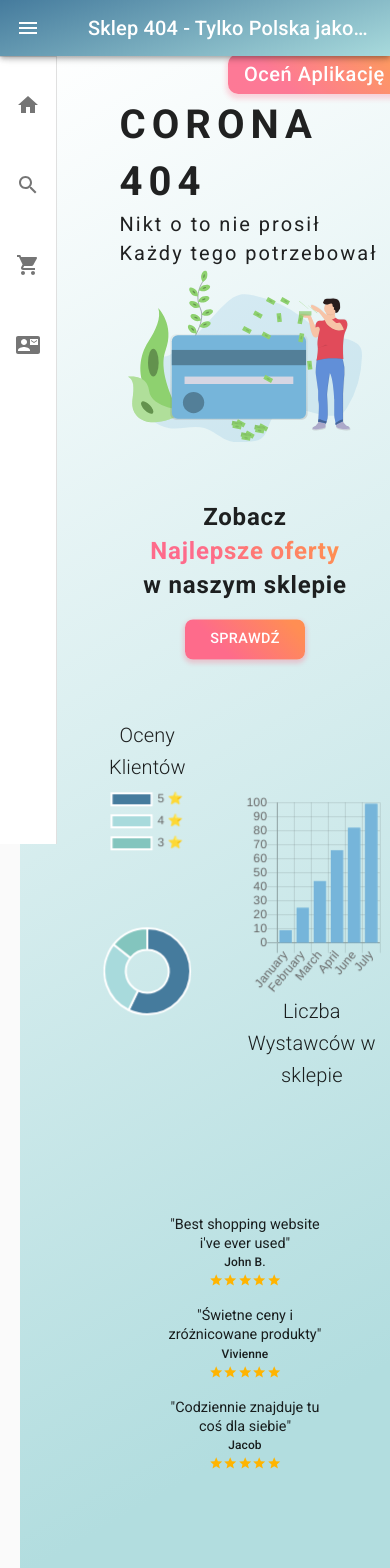
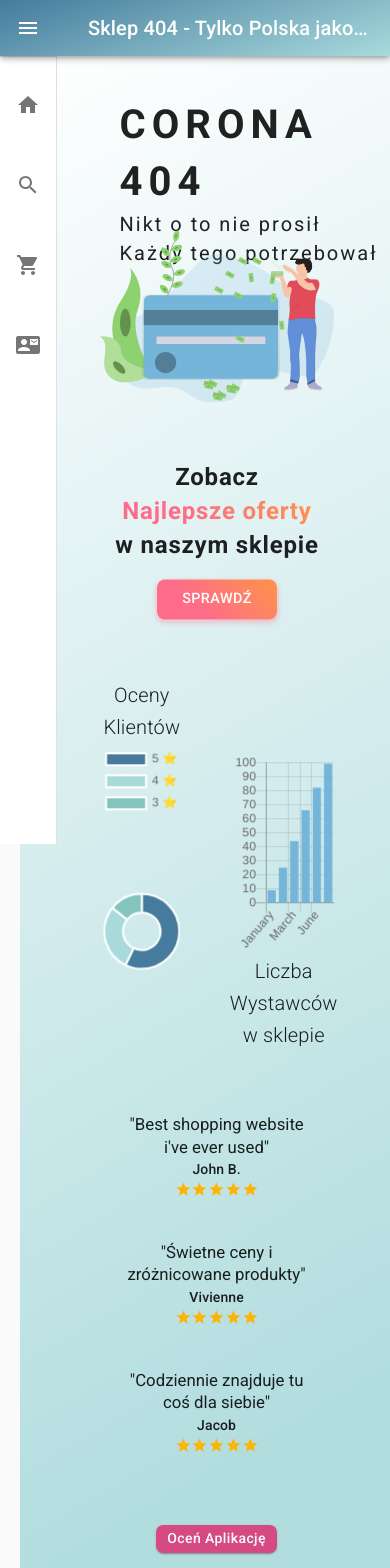
Before and after one commit to infoshareacademy/jfdzr1-corona404-app, a React (Create React App) app: page / in a window 390 px wide. Shown: the top 1568 px of the page. Built offline with nearby package versions, Linux system fonts and the light colour scheme; no server answers.

Commit message:
Rate button positioning fixed

```diff
--- a/src/dashboard/Rating/Rating.js
+++ b/src/dashboard/Rating/Rating.js
@@ -12,14 +12,14 @@ import { withStyles } from '@material-ui/core/styles';
 const StyledButton = withStyles({
     root: {
       height: '40px',
-      background: 'linear-gradient(45deg, #FE6B8B 30%, #FF8E53 90%)',
+      background: '#db3b7b',
       borderRadius: 10,
       fontSize: 20,
       lineHeight: 1.2,
       border: 0,
       opacity: .9,
       color: 'white',
-      boxShadow: '0 3px 5px 2px rgba(255, 105, 135, .3)',
+      // boxShadow: '0 3px 5px 2px rgba(255, 105, 135, .3)',
       textDecoration:'none'
     },
     label: {
--- a/src/dashboard/comments.js
+++ b/src/dashboard/comments.js
@@ -9,6 +9,7 @@ function Comments() {
     const value = 5;
     return (
         <div className="comments__container">
+            <div className="comments">
             <div className="comment">
                 <Typography variant="h5">"Best shopping website i've ever used"</Typography>
                 <Typography variant="h6">John B.</Typography>
@@ -30,6 +31,8 @@ function Comments() {
                     <Rating name="read-only" value={value} readOnly />
                 </Box>
             </div>
+            </div>
+            <RateUs/>
         </div>
     )
 }
--- a/src/dashboard/dashboard.css
+++ b/src/dashboard/dashboard.css
@@ -91,10 +91,15 @@
     width: 75%;
     margin:10vh auto;
     display: flex;
-    flex-flow: row nowrap;
+    flex-flow: column;
+    justify-items: space-around;
+    text-align: center;
+}
+
+.comments{
+    width: 100%;
+    display: flex;
     justify-content: space-evenly;
-    align-items: center;
-    text-align: center;
 }
 
 .comment{
@@ -113,10 +118,7 @@
 }
 
 .rating{
-    width: 173px;
-    position: relative;
-    left: 32.8vw;
-    bottom: 5vh;
+    margin-top: 40px;
 }
 
 @media (max-width:1500px){
@@ -217,7 +219,8 @@
     }
 
     .comments__container{
-        width: 90%;
+        margin-left: 4vw;
+        width: 100%;
         zoom: .7;
     }
 }
@@ -248,8 +251,9 @@
     }
 
     .comments__container{
-        width: 100%;
-        zoom: .6;
+        margin-left: 2vw;
+        width: 110%;
+        zoom: .7;
     }
 }
 
@@ -279,13 +283,19 @@
     }
 
     .comments__container{
-        margin-bottom: 300px;
+        transform: translateY(-100px);
+        width: 95%;
+    }
+
+    .comments{
         flex-direction: column;
-        width: 70%;
-        zoom: 0.6;
+        align-items: center;
+    }
+
+    .comment{
+        margin-bottom: 30px;
     }
 
 
 
-
 }
--- a/src/dashboard/dashboard.js
+++ b/src/dashboard/dashboard.js
@@ -27,7 +27,7 @@ class Dashboard extends React.Component{
                 <Charts></Charts>
                 <Subtitle></Subtitle>
                 <Comments></Comments>
-                <RateUs />
+                {/* <RateUs /> */}
             </section>
         )
     }
```
